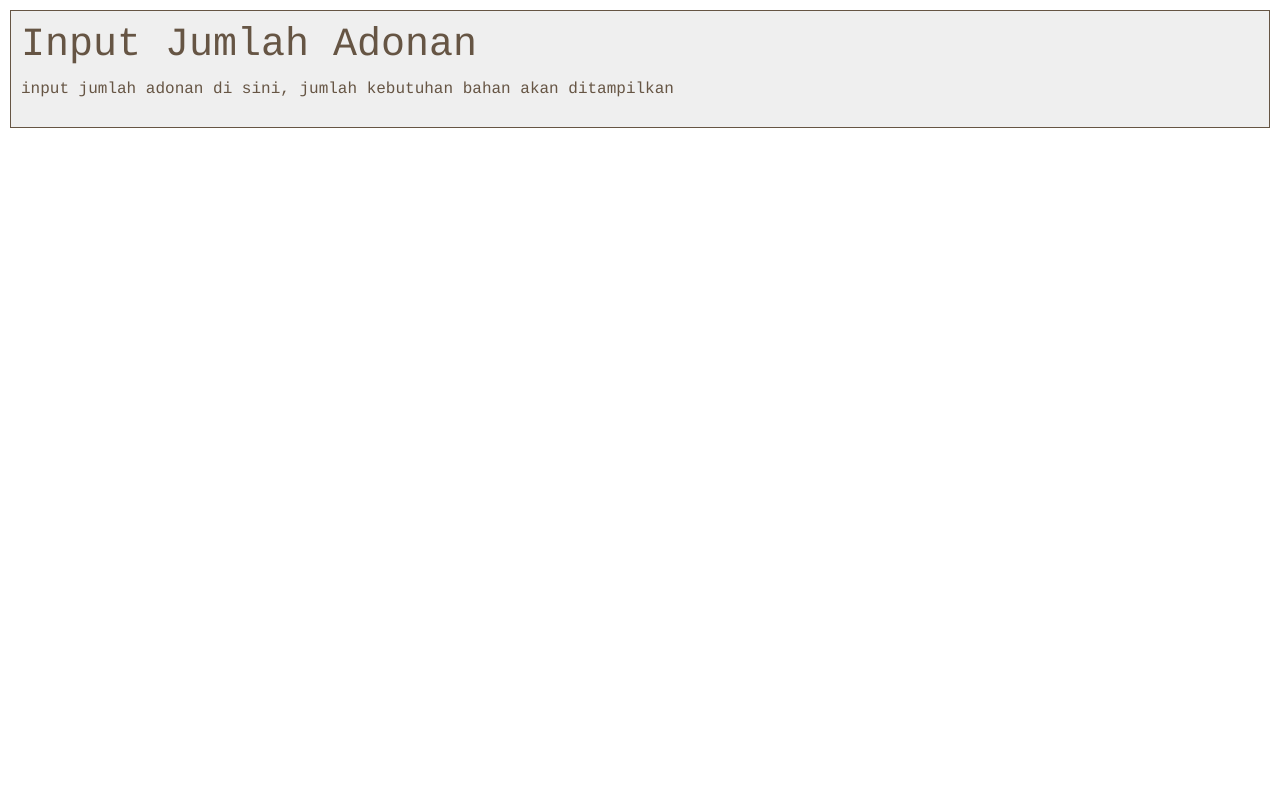
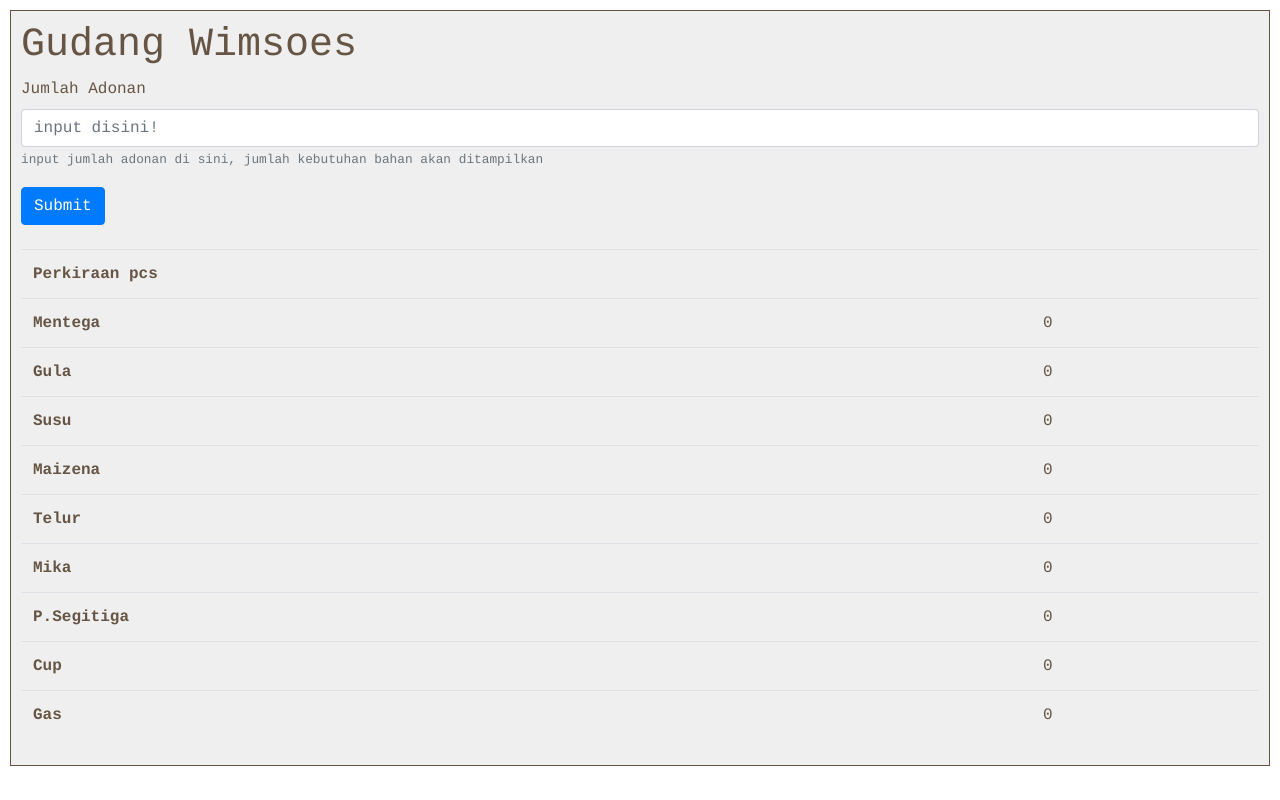
Before and after one commit to Revtm/revtm.github.io, a PHP site: page / in a window 1280 px wide. Run offline with PHP 8.4, Linux system fonts and the light colour scheme.

Commit message:
halaman utama

```diff
--- a/index.php
+++ b/index.php
@@ -30,13 +30,95 @@
   </head>
   <body>
     <div class="page">
-      <h1>Input Jumlah Adonan</h1>
-      <p>input jumlah adonan di sini, jumlah kebutuhan bahan akan ditampilkan</p>
+      <h1>Gudang Wimsoes</h1>
 
+      <form >
+        <fieldset class="form-group">
+          <label for="exampleInputEmail1">Jumlah Adonan</label>
+          <input type="number" class="form-control" id="inputAdonan" placeholder="input disini!">
+          <small class="text-muted">input jumlah adonan di sini, jumlah kebutuhan bahan akan ditampilkan</small>
+        </fieldset>
+
+        <button onclick="calc()" type="button" class="btn btn-primary">Submit</button>
+      </form>
+
+    </br>
+
+      <div class="tabel_bahan">
+        <table class="table">
+
+          <tbody>
+            <tr>
+              <th>Perkiraan pcs</th>
+              <td id="pcs"></td>
+            </tr>
+            <tr>
+              <th>Mentega</th>
+              <td id="mtg">0</td>
+            </tr>
+            <tr>
+              <th>Gula</th>
+              <td id="gul">0</td>
+            </tr>
+            <tr>
+              <th>Susu</th>
+              <td id= "skm">0</td>
+            </tr>
+            <tr>
+              <th>Maizena</th>
+              <td id = "mzn">0</td>
+            </tr>
+            <tr>
+              <th>Telur</th>
+              <td id = "tlr">0</td>
+            </tr>
+            <tr>
+              <th>Mika</th>
+              <td id = "mka">0</td>
+            </tr>
+            <tr>
+              <th>P.Segitiga</th>
+              <td id = "pst">0</td>
+            </tr>
+            <tr>
+              <th>Cup</th>
+              <td id = "cup">0</td>
+            </tr>
+            <tr>
+                <th>Gas</th>
+                <td id = "gas">0</td>
+            </tr>
+          </tbody>
+        </table>
+      </div>
 
     </div>
     <script src="Bootstrap/jquery-3.4.1.min.js"></script>
     <script src="Bootstrap/popper.min.js"></script>
     <script src="Bootstrap/js/bootsrap.js"></script>
+    <script type="text/javascript">
+      function calc(){
+
+
+        document.getElementById('pcs').innerHTML = Number(document.getElementById('inputAdonan').value) * 40
+
+      document.getElementById('mtg').innerHTML = Number(document.getElementById('inputAdonan').value)   * 100;
+      document.getElementById('gul').innerHTML = Number(document.getElementById('inputAdonan').value)   * 95;
+      document.getElementById('skm').innerHTML = Number(document.getElementById('inputAdonan').value)   * 90;
+      document.getElementById('mzn').innerHTML = Number(document.getElementById('inputAdonan').value)  * 37.5;
+      document.getElementById('tlr').innerHTML = Number(document.getElementById('inputAdonan').value)   * 5;
+      document.getElementById('mka').innerHTML = Number(document.getElementById('inputAdonan').value)   * 40;
+      document.getElementById('pst').innerHTML = Number(document.getElementById('inputAdonan').value)   * 2;
+      document.getElementById('cup').innerHTML = Number(document.getElementById('inputAdonan').value)   * 40;
+
+      if(Number(document.getElementById('inputAdonan').value)%2 == 1){
+        document.getElementById('gas').innerHTML = (Number(document.getElementById('inputAdonan').value) + 1 ) / 2;
+
+      }else{
+        document.getElementById('gas').innerHTML = (Number(document.getElementById('inputAdonan').value)) / 2;
+
+      }
+      }
+    </script>
   </body>
 </html>
```
Also changed, not shown: koneksi/koneksi.php (added, +8 -0 lines).
